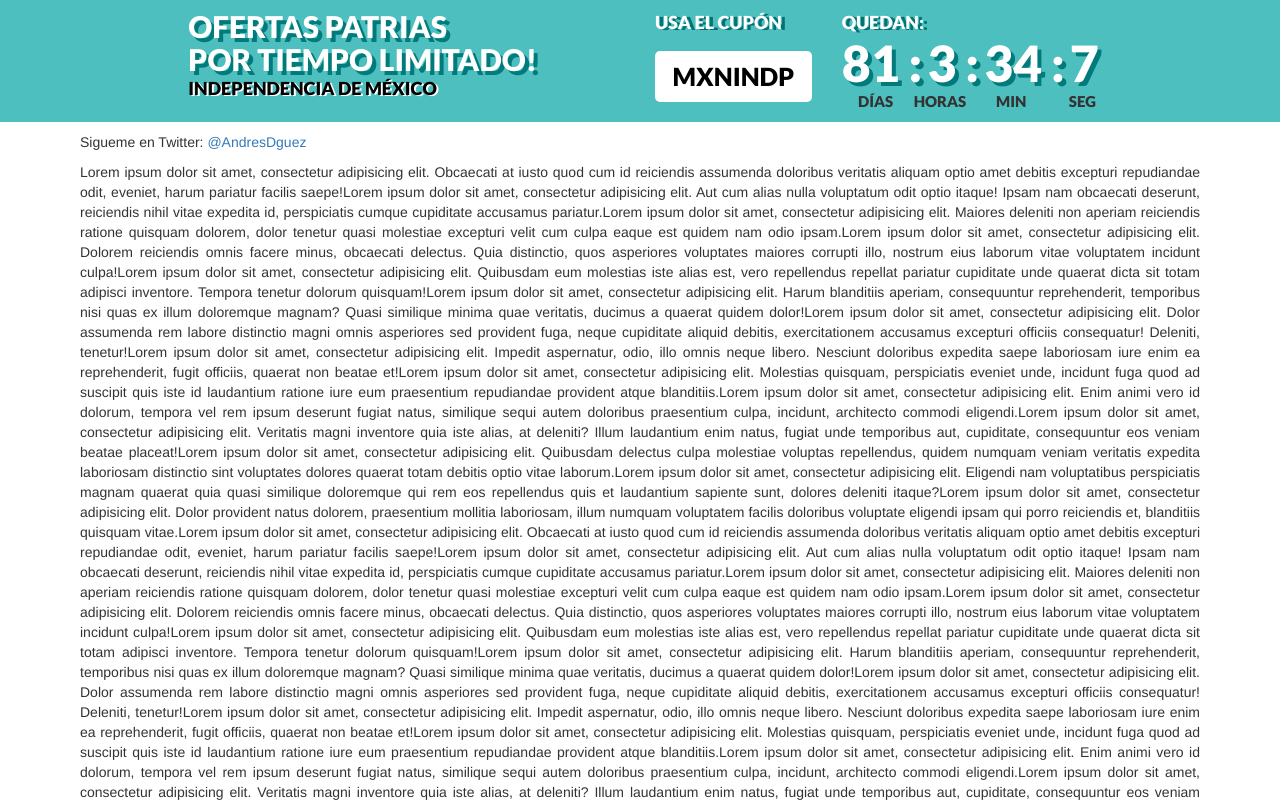
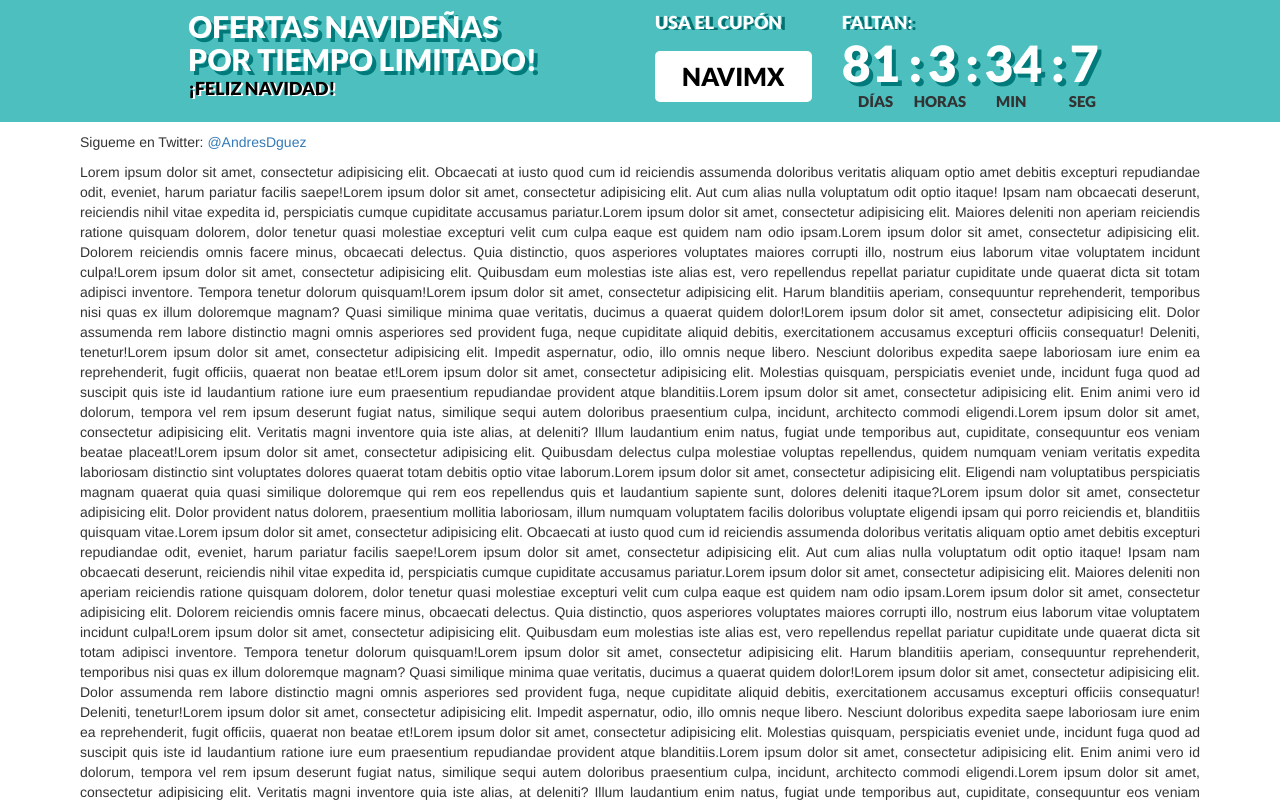
Before and after one commit to andresprogra/contador-regresivo, a plain HTML site: page index.html in a window 1280 px wide. Shown: the top 802 px of the page. Drawn offline with nearby package versions, Linux system fonts and the light colour scheme; some icons are missing.

Commit message:
Update index.html
Navidad 2015

```diff
--- a/index.html
+++ b/index.html
@@ -145,20 +145,20 @@
 					<span class="mdi-action-alarm"></span>
 				</div>
 				<div class="col-md-5 col-xs-10">
-						<h2 class="texto">OFERTAS PATRIAS</h2>
+						<h2 class="texto">OFERTAS NAVIDEÑAS</h2>
 						<h2 class="texto">POR TIEMPO LIMITADO!</h2>
-						<p class="time-rest" style="color:#000;text-shadow:2px 1px #fff;">INDEPENDENCIA DE MÉXICO</p>
+						<p class="time-rest" style="color:#000;text-shadow:2px 1px #fff;">¡FELIZ NAVIDAD!</p>
 				</div>
 				<div class="ticket col-md-2 col-xs-12" >
 					<div>
 						<p class="time-rest">USA EL CUPÓN</p>
 					</div>
 					<div class="cuponn">
-						<p class="time-rest" style="text-shadow:none;">MXNINDP</p>
+						<p class="time-rest" style="text-shadow:none;">NAVIMX</p>
 					</div>
 				</div>
 				<div class="col-md-4 col-xs-12 reloj">
-					<p id="quedan" class="time-rest">QUEDAN:</p>
+					<p id="quedan" class="time-rest">FALTAN:</p>
 					<div class="inline-block">
 						<h2 class="counter1" id="dias">00</h2>
 						<span class="pre block">días</span>
```
